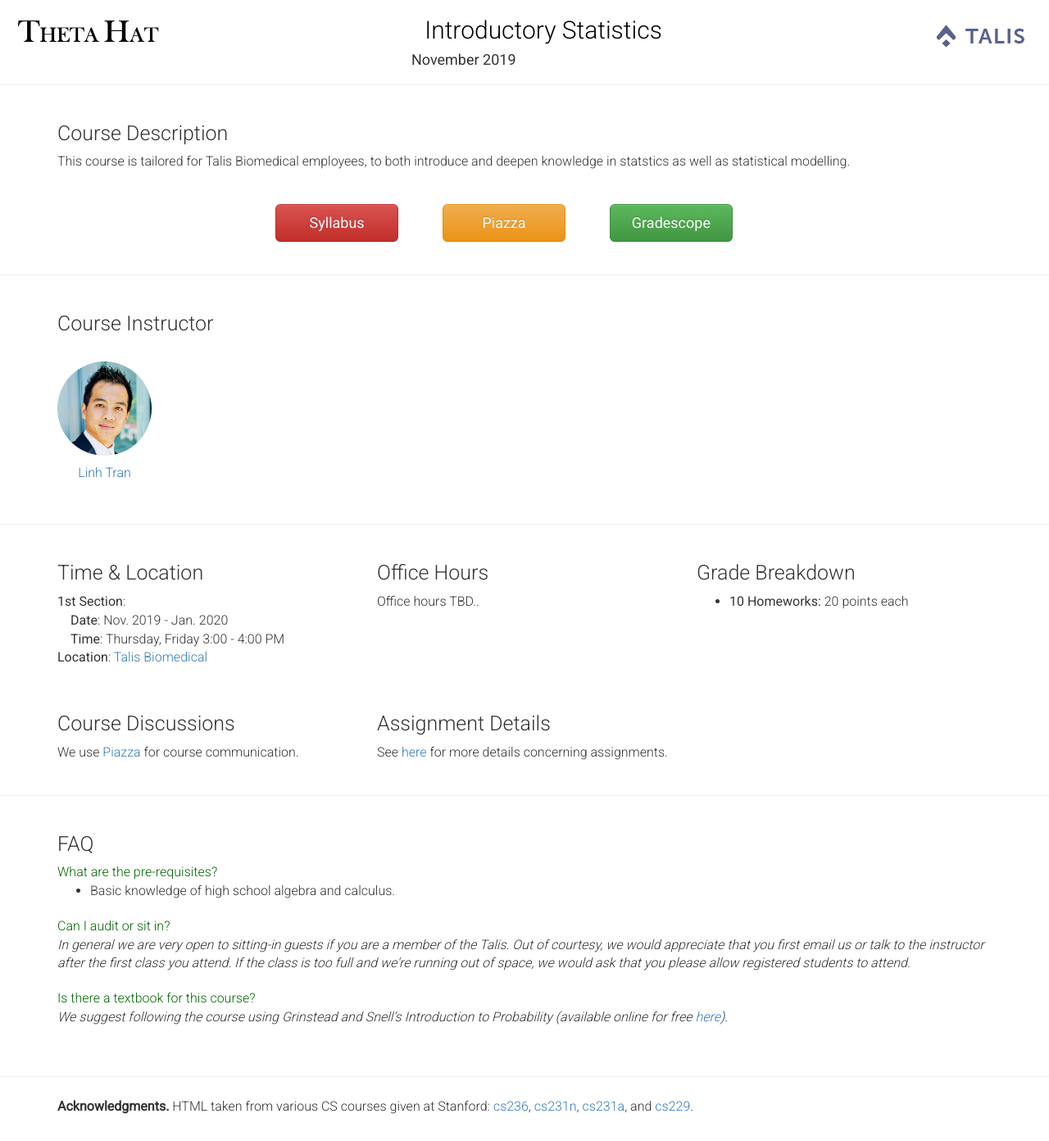
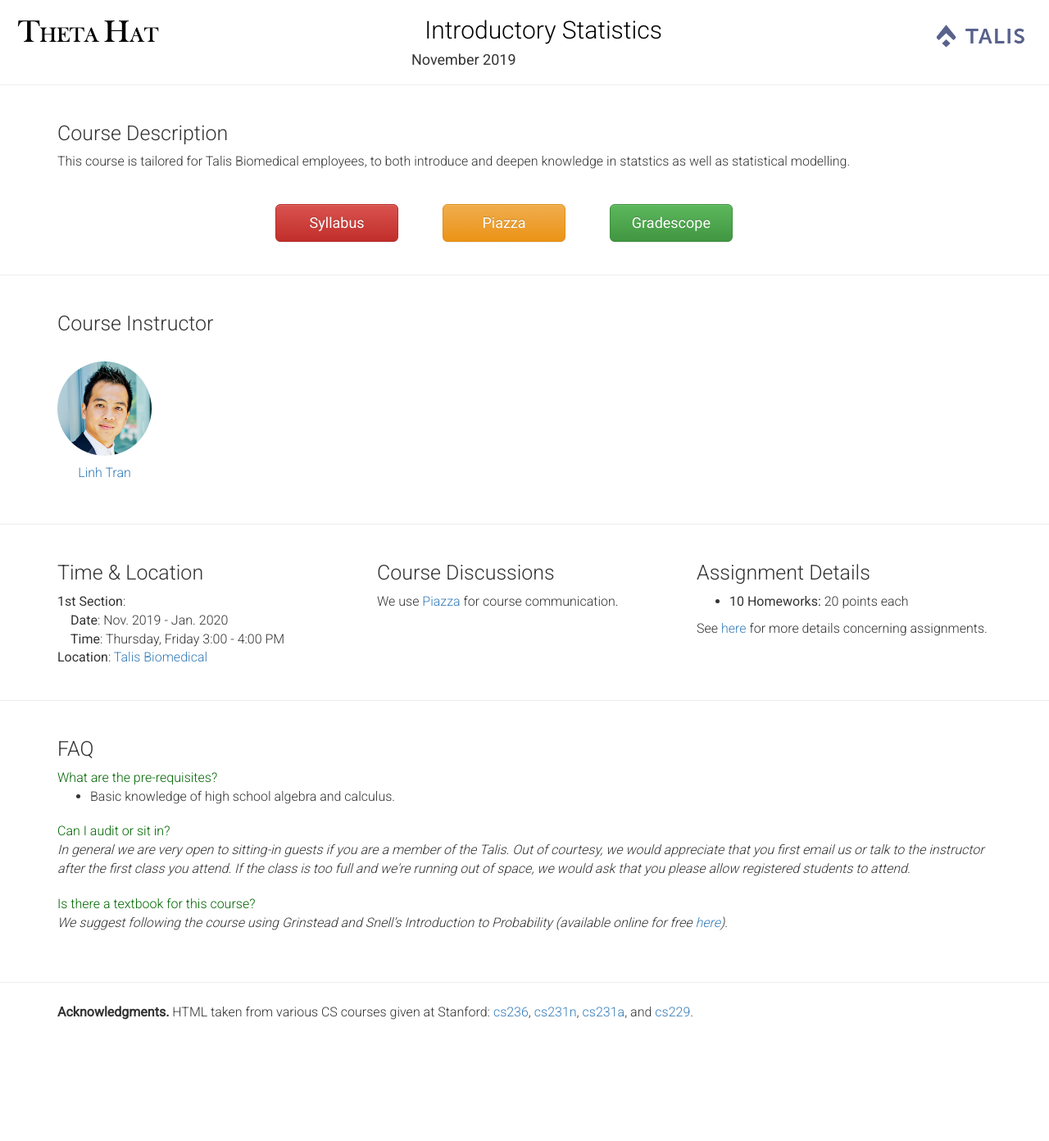
Before and after one commit to talisstats/talisstats.github.io, a Jekyll site: the page index.html, which Jekyll copies as it is, in a window 1280 px wide. Shown: the whole page at 82% size. Built offline with Jekyll 4.4.1, drawn with Linux system fonts in a browser that asks for light colours; nearby versions of some CDN libraries; after the commit the page ends 1276 px from its top, so only the background shows below that.

Commit message:
Updates html on course details

```diff
--- a/assignments.html
+++ b/assignments.html
@@ -35,6 +35,12 @@
 <div class="container sec" style="margin-bottom: -1em;">Download the LaTeX/Sweave template <a href="assets/files/hw_template.tex">here</a>/<a href="assets/files/hw_template.Rnw">here</a>.</div>
 
 <div class="container sec">
+<h2>Grade Breakdown</h2>
+<ul>
+  <li><span class="spanh">10 Homeworks:</span> 20 points each</li>
+</ul>
+<hr/>
+
 <h2>Collaboration Policy and Honor Code</h2>
 You are free to form study groups and discuss homeworks and projects. However, you must write up homeworks and code from scratch independently without referring to any notes from the joint session. You should not copy, refer to, or look at other course's solutions in preparing your answers. It is an honor code violation to intentionally refer to another course’s solutions, either official or written up by another student. More information can be found <a href="assets/files/hw_template.tex">here</a>.
 <hr/>
--- a/index.html
+++ b/index.html
@@ -83,27 +83,15 @@
       <span class="spanh">Location</span>: <a href="https://www.google.com/maps/place/Talis+Biomedical+Corporation/@37.482479,-122.1720873,17z/data=!3m1!4b1!4m5!3m4!1s0x808fbd302492d949:0xea1a318e94c1e79a!8m2!3d37.482479!4d-122.1698986">Talis Biomedical</a>
     </div>
     <div class="col-md-4">
-      <h2>Office Hours</h2>
-      Office hours TBD.</a>.
-    </div>
-    <div class="col-md-4">
-      <h2>Grade Breakdown</h2>
-        <ul>
-          <li><span class="spanh">10 Homeworks:</span> 20 points each</li>
-        </ul>
-    </div>
-  </div>
-</div>
-
-<div class="container sec">
-  <div class="row">
-    <div class="col-md-4">
       <h2>Course Discussions</h2>
       We use <a href="https://piazza.com/class/k29c6dc3tez6en">Piazza</a> for course communication.
       <br>
     </div>
     <div class="col-md-4">
       <h2>Assignment Details</h2>
+      <ul>
+        <li><span class="spanh">10 Homeworks:</span> 20 points each</li>
+      </ul>
       See <a href="assignments.html">here</a> for more details concerning assignments.
     </div>
   </div>
--- a/syllabus.html
+++ b/syllabus.html
@@ -231,6 +231,8 @@
   <h2>Additional Reading: Surveys and Tutorials</h2>
   <br>
   <ol>
+    <li><a href="http://cs229.stanford.edu/section/cs229-linalg.pdf"> Linear Algebra Review and Reference.</li>
+    <li><a href="http://cs229.stanford.edu/section/cs229-prob.pdf">CS229 Review of Probability Theory.</li>
 <!--       <li><a href="https://ermongroup.github.io/generative-models/">Tutorial on Deep Generative Models.</a> Aditya Grover and Stefano Ermon. International Joint Conference on Artificial Intelligence, July 2018.</li>
       <li><a href="https://sites.google.com/view/cvpr2018tutorialongans/">Tutorial on Generative Adversarial Networks.</a> Computer Vision and Pattern Recognition, June 2018.</li>
       <li><a href="https://www.youtube.com/watch?v=JrO5fSskISY">Tutorial on Deep Generative Models.</a> Shakir Mohamed and Danilo Rezende. Uncertainty in Artificial Intelligence, July 2017.</li>
```
